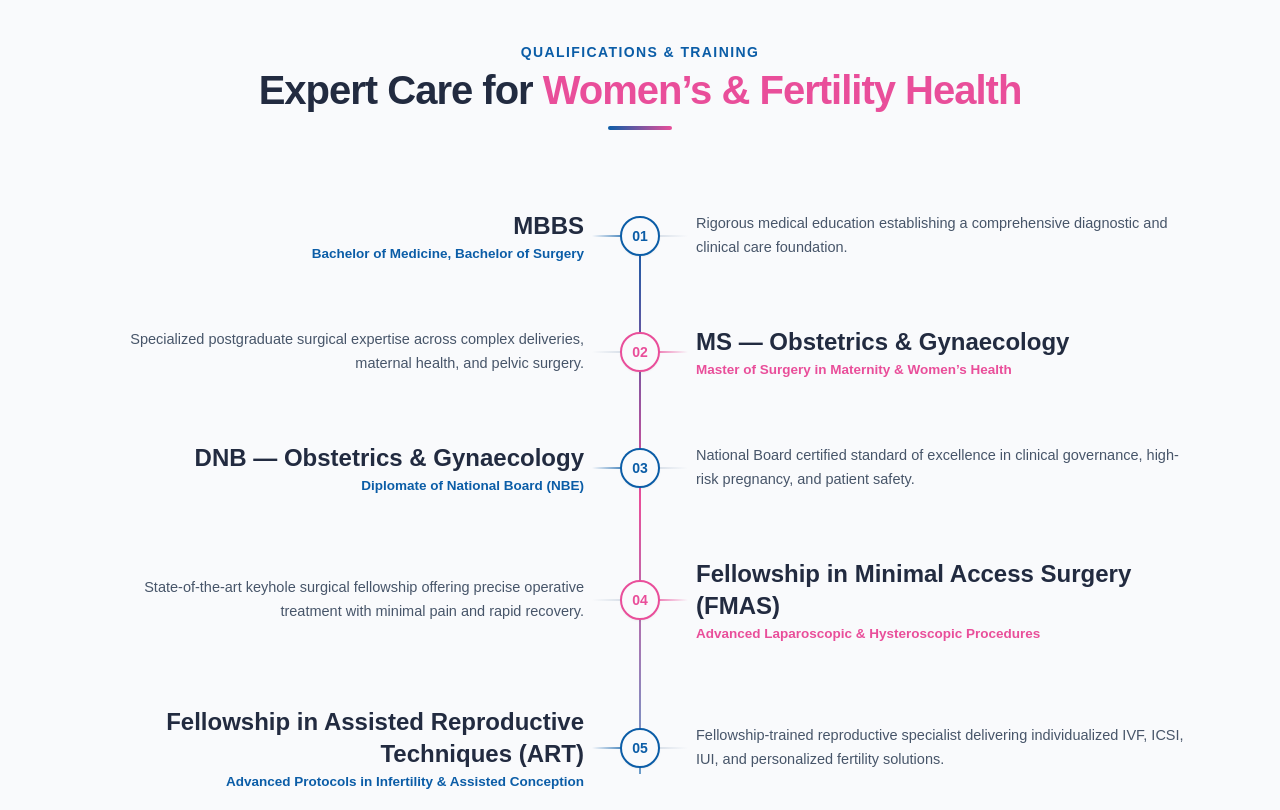
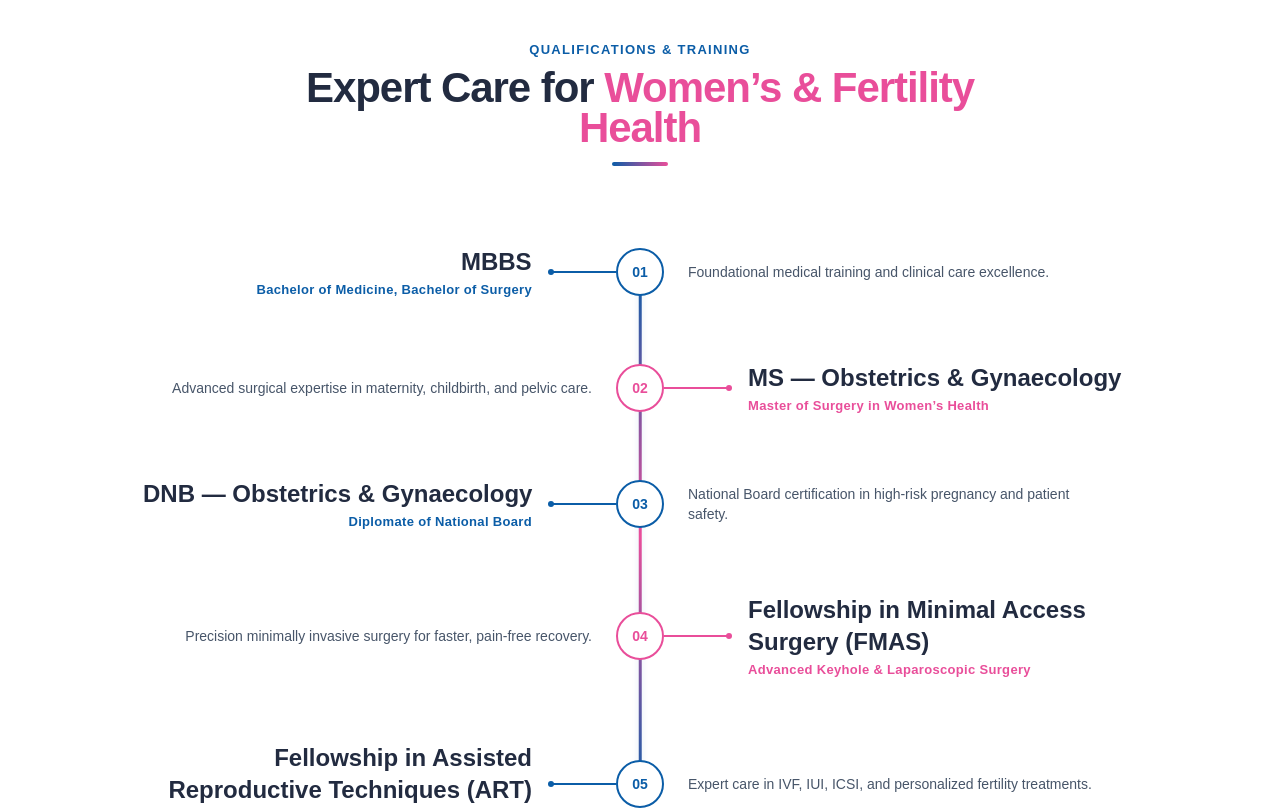
Before and after one commit to skdm-salahuddin-developer/dr-sakshi-naik-healthcare, a React (Vite) app: page / in a window 1280 px wide. Shown: the part 1520-2330 px from the top of the page. Built offline with nearby package versions, Linux system fonts and the light colour scheme.

Commit message:
feat: add QualificationsSection component, global styles, and application structure

```diff
--- a/src/components/home/QualificationsSection.jsx
+++ b/src/components/home/QualificationsSection.jsx
@@ -2,9 +2,8 @@ import React from 'react';
 
 /**
  * QualificationsSection Component
- * Displays Dr. Sakshi Naik's qualifications in an unboxed, alternating 2-sided layout
- * (Degree on Left & Details on Right, then Details on Left & Degree on Right, vice-versa)
- * merged directly into the #F9FAFC section canvas.
+ * Displays Dr. Sakshi Naik's qualifications in an alternating Left-Right layout
+ * with a continuous central vertical line and connector arms to each milestone (01 to 05).
  */
 export default function QualificationsSection({ onBookAppointment, className = '' }) {
   const qualificationsList = [
@@ -12,43 +11,48 @@ export default function QualificationsSection({ onBookAppointment, className = '
       id: '01',
       title: 'MBBS',
       subtitle: 'Bachelor of Medicine, Bachelor of Surgery',
-      desc: 'Rigorous medical education establishing a comprehensive diagnostic and clinical care foundation.',
-      side: 'left', // Degree on Left, Desc on Right
+      desc: 'Foundational medical training and clinical care excellence.',
+      side: 'left', // Title on Left, Desc on Right
+      accentColor: '#0B5DA7',
     },
     {
       id: '02',
       title: 'MS — Obstetrics & Gynaecology',
-      subtitle: 'Master of Surgery in Maternity & Women’s Health',
-      desc: 'Specialized postgraduate surgical expertise across complex deliveries, maternal health, and pelvic surgery.',
-      side: 'right', // Desc on Left, Degree on Right
+      subtitle: 'Master of Surgery in Women’s Health',
+      desc: 'Advanced surgical expertise in maternity, childbirth, and pelvic care.',
+      side: 'right', // Desc on Left, Title on Right
+      accentColor: '#E94E9A',
     },
     {
       id: '03',
       title: 'DNB — Obstetrics & Gynaecology',
-      subtitle: 'Diplomate of National Board (NBE)',
-      desc: 'National Board certified standard of excellence in clinical governance, high-risk pregnancy, and patient safety.',
-      side: 'left', // Degree on Left, Desc on Right
+      subtitle: 'Diplomate of National Board',
+      desc: 'National Board certification in high-risk pregnancy and patient safety.',
+      side: 'left', // Title on Left, Desc on Right
+      accentColor: '#0B5DA7',
     },
     {
       id: '04',
       title: 'Fellowship in Minimal Access Surgery (FMAS)',
-      subtitle: 'Advanced Laparoscopic & Hysteroscopic Procedures',
-      desc: 'State-of-the-art keyhole surgical fellowship offering precise operative treatment with minimal pain and rapid recovery.',
-      side: 'right', // Desc on Left, Degree on Right
+      subtitle: 'Advanced Keyhole & Laparoscopic Surgery',
+      desc: 'Precision minimally invasive surgery for faster, pain-free recovery.',
+      side: 'right', // Desc on Left, Title on Right
+      accentColor: '#E94E9A',
     },
     {
       id: '05',
       title: 'Fellowship in Assisted Reproductive Techniques (ART)',
-      subtitle: 'Advanced Protocols in Infertility & Assisted Conception',
-      desc: 'Fellowship-trained reproductive specialist delivering individualized IVF, ICSI, IUI, and personalized fertility solutions.',
-      side: 'left', // Degree on Left, Desc on Right
+      subtitle: 'Specialized Fertility & IVF Protocols',
+      desc: 'Expert care in IVF, IUI, ICSI, and personalized fertility treatments.',
+      side: 'left', // Title on Left, Desc on Right
+      accentColor: '#0B5DA7',
     },
   ];
 
   return (
     <section
       id="qualifications"
-      className={`bg-[#F9FAFC] border-b border-gray-100 relative overflow-hidden py-16 lg:py-24 ${className}`}
+      className={`bg-white relative overflow-hidden py-16 sm:py-20 lg:py-24 ${className}`}
       style={{ fontFamily: 'Arial, Helvetica, sans-serif' }}
     >
       <div className="max-w-6xl mx-auto px-4 sm:px-6 lg:px-8">
@@ -57,103 +61,103 @@ export default function QualificationsSection({ onBookAppointment, className = '
         <div className="mb-14 sm:mb-20 text-center">
           <div className="max-w-3xl mx-auto text-center">
             <span
-              className="block text-[#0B5DA7] font-bold text-xs sm:text-sm tracking-widest uppercase mb-2"
+              className="block text-[#0B5DA7] font-bold text-xs sm:text-[13px] tracking-widest uppercase mb-2.5"
             >
-              Qualifications &amp; Training
+              QUALIFICATIONS &amp; TRAINING
             </span>
             <h2
-              className="text-3xl sm:text-4xl lg:text-[40px] font-bold text-[#222B40] leading-tight tracking-tight"
+              className="text-3xl sm:text-4xl lg:text-[42px] font-bold text-[#222B40] leading-tight tracking-tight"
             >
               Expert Care for{' '}
               <span className="text-[#E94E9A]">Women’s &amp; Fertility Health</span>
             </h2>
-            <div className="w-16 h-1 bg-gradient-to-r from-[#0B5DA7] to-[#E94E9A] mt-4 rounded-full mx-auto" />
+            <div className="w-14 h-1 bg-gradient-to-r from-[#0B5DA7] to-[#E94E9A] mt-3.5 rounded-full mx-auto" />
           </div>
         </div>
 
-        {/* 2-Sided Alternating Unboxed Layout with Center Connecting Line */}
-        <div className="relative">
+        {/* Symmetrically Centered Alternating Connected Timeline with Zero Gap */}
+        <div className="relative max-w-5xl mx-auto">
 
-          {/* Central Connecting Line (Desktop: Center, Mobile: Left Aligned) */}
-          <div className="absolute left-6 md:left-1/2 top-4 bottom-4 -translate-x-1/2 w-0.5 bg-gradient-to-b from-[#0B5DA7] via-[#E94E9A] to-[#0B5DA7]/60 pointer-events-none" />
+          {/* Continuous Central Connecting Vertical Line: Signature brand blue-to-pink gradient */}
+          <div className="absolute left-1/2 top-6 bottom-6 -translate-x-1/2 w-[2.5px] bg-gradient-to-b from-[#0B5DA7] via-[#E94E9A] via-[#0B5DA7] via-[#E94E9A] to-[#0B5DA7] shadow-[0_0_6px_rgba(11,93,167,0.15)] z-0 pointer-events-none" />
 
           {/* Rows List */}
           <div className="space-y-12 sm:space-y-16">
             {qualificationsList.map((item, index) => {
               const isDegreeLeft = item.side === 'left';
+              const isBlue = index % 2 === 0;
 
               return (
                 <div
                   key={item.id}
-                  className="relative flex flex-col md:flex-row items-start md:items-center w-full group"
+                  className="flex items-center justify-between w-full relative group transition-transform duration-300 hover:-translate-y-1"
                 >
 
-                  {/* LEFT COLUMN (Desktop ~50%) */}
-                  <div className="w-full md:w-1/2 pl-16 md:pl-0 md:pr-14 md:text-right relative">
-                    {/* Horizontal Connector Line: Left to Center Node (Desktop) */}
-                    <div className="hidden md:flex items-center absolute right-0 top-1/2 -translate-y-1/2 w-12 pointer-events-none">
-                      <div className={`w-full h-0.5 ${isDegreeLeft ? 'bg-gradient-to-r from-transparent to-[#0B5DA7]' : 'bg-gradient-to-r from-transparent to-slate-300'}`} />
-                      <div className={`w-1.5 h-1.5 rounded-full shrink-0 ${isDegreeLeft ? 'bg-[#0B5DA7]' : 'bg-slate-400'}`} />
-                    </div>
-
+                  {/* LEFT COLUMN (Exactly 50% - 24px) */}
+                  <div className="w-[calc(50%-24px)] flex items-center justify-end">
                     {isDegreeLeft ? (
-                      /* Degree Title on Left */
-                      <div>
-                        <h3 className="text-lg sm:text-xl lg:text-2xl font-bold text-[#222B40] group-hover:text-[#0B5DA7] transition-colors leading-tight">
+                      /* Degree Title on Left + Theme Gradient Line touching Circle */
+                      <div className="flex items-center justify-end w-full">
+                        <div className="text-right">
+                          <h3 className="text-lg sm:text-xl md:text-2xl font-bold text-[#222B40] group-hover:text-[#0B5DA7] transition-colors leading-tight">
                             {item.title}
                           </h3>
-                        <p className="text-xs sm:text-[13.5px] text-[#0B5DA7] font-semibold mt-1">
+                          <p className="text-xs sm:text-[13px] text-[#0B5DA7] font-semibold mt-1 tracking-wide">
                             {item.subtitle}
                           </p>
                         </div>
+                        {/* Theme Blue-to-Pink horizontal connector arm */}
+                        <div className="flex items-center shrink-0 ml-3 sm:ml-4">
+                          <div className="w-1.5 h-1.5 rounded-full bg-[#0B5DA7] -mr-0.5 z-10 hidden sm:block" />
+                          <div className="w-8 sm:w-12 md:w-16 h-[2.5px] bg-gradient-to-r from-[#0B5DA7] to-[#0B5DA7] transition-all duration-300 group-hover:h-[3px] group-hover:shadow-[0_0_10px_rgba(11,93,167,0.6)]" />
+                        </div>
+                      </div>
                     ) : (
-                      /* Description on Left (When Degree is on Right) */
-                      <div className="hidden md:block">
-                        <p className="text-sm sm:text-[14.5px] text-slate-600 leading-relaxed font-normal">
+                      /* Description on Left */
+                      <div className="text-right max-w-md pr-4 sm:pr-6">
+                        <p className="text-xs sm:text-sm text-slate-600 leading-relaxed font-normal group-hover:text-slate-800 transition-colors">
                           {item.desc}
                         </p>
                       </div>
                     )}
                   </div>
 
-                  {/* CENTER CONNECTING NODE / NUMBER BADGE */}
-                  <div className="absolute left-6 md:left-1/2 -translate-x-1/2 top-1 md:top-1/2 md:-translate-y-1/2 z-10">
+                  {/* CENTER CIRCLE NODE (Exactly 48px width in middle) */}
+                  <div className="w-12 h-12 flex items-center justify-center relative z-10 shrink-0">
                     <div
-                      className={`w-9 h-9 sm:w-10 sm:h-10 rounded-full bg-[#F9FAFC] border-2 ${index % 2 === 0 ? 'border-[#0B5DA7] text-[#0B5DA7]' : 'border-[#E94E9A] text-[#E94E9A]'} flex items-center justify-center font-bold text-xs sm:text-sm shadow-sm transition-all duration-300 group-hover:scale-110 group-hover:bg-white group-hover:shadow-md`}
+                      className={`w-10 h-10 sm:w-11 sm:h-11 md:w-12 md:h-12 rounded-full bg-white border-2 ${
+                        isBlue
+                          ? 'border-[#0B5DA7] text-[#0B5DA7] group-hover:bg-[#0B5DA7] group-hover:text-white group-hover:ring-4 group-hover:ring-[#0B5DA7]/20'
+                          : 'border-[#E94E9A] text-[#E94E9A] group-hover:bg-[#E94E9A] group-hover:text-white group-hover:ring-4 group-hover:ring-[#E94E9A]/20'
+                      } flex items-center justify-center font-bold text-xs sm:text-sm shadow-xs transition-all duration-300 group-hover:scale-110 group-hover:shadow-lg cursor-default select-none`}
                     >
                       {item.id}
                     </div>
                   </div>
 
-                  {/* RIGHT COLUMN (Desktop ~50%) */}
-                  <div className="w-full md:w-1/2 pl-16 md:pl-14 md:text-left mt-2 md:mt-0 relative">
-                    {/* Horizontal Connector Line: Center Node to Right (Desktop) */}
-                    <div className="hidden md:flex items-center absolute left-0 top-1/2 -translate-y-1/2 w-12 pointer-events-none">
-                      <div className={`w-1.5 h-1.5 rounded-full shrink-0 ${!isDegreeLeft ? 'bg-[#E94E9A]' : 'bg-slate-400'}`} />
-                      <div className={`w-full h-0.5 ${!isDegreeLeft ? 'bg-gradient-to-r from-[#E94E9A] to-transparent' : 'bg-gradient-to-r from-slate-300 to-transparent'}`} />
+                  {/* RIGHT COLUMN (Exactly 50% - 24px) */}
+                  <div className="w-[calc(50%-24px)] flex items-center justify-start">
+                    {!isDegreeLeft ? (
+                      /* Theme Pink Line touching Circle on left + Degree Title on Right */
+                      <div className="flex items-center justify-start w-full">
+                        {/* Theme Pink horizontal connector arm */}
+                        <div className="flex items-center shrink-0 mr-3 sm:mr-4">
+                          <div className="w-8 sm:w-12 md:w-16 h-[2.5px] bg-gradient-to-r from-[#E94E9A] to-[#E94E9A] transition-all duration-300 group-hover:h-[3px] group-hover:shadow-[0_0_10px_rgba(233,78,154,0.6)]" />
+                          <div className="w-1.5 h-1.5 rounded-full bg-[#E94E9A] -ml-0.5 z-10 hidden sm:block" />
                         </div>
-
-                    {/* Mobile Horizontal Connector Arm from Left Vertical Line */}
-                    <div className="block md:hidden absolute left-6 top-5 w-7 h-0.5 bg-gradient-to-r from-[#0B5DA7] to-slate-300 pointer-events-none" />
-
-                    {isDegreeLeft ? (
-                      /* Description on Right (When Degree is on Left) */
-                      <div>
-                        <p className="text-sm sm:text-[14.5px] text-slate-600 leading-relaxed font-normal">
-                          {item.desc}
+                        <div className="text-left">
+                          <h3 className="text-lg sm:text-xl md:text-2xl font-bold text-[#222B40] group-hover:text-[#E94E9A] transition-colors leading-tight">
+                            {item.title}
+                          </h3>
+                          <p className="text-xs sm:text-[13px] text-[#E94E9A] font-semibold mt-1 tracking-wide">
+                            {item.subtitle}
                           </p>
                         </div>
+                      </div>
                     ) : (
-                      /* Degree Title on Right */
-                      <div>
-                        <h3 className="text-lg sm:text-xl lg:text-2xl font-bold text-[#222B40] group-hover:text-[#E94E9A] transition-colors leading-tight">
-                          {item.title}
-                        </h3>
-                        <p className="text-xs sm:text-[13.5px] text-[#E94E9A] font-semibold mt-1">
-                          {item.subtitle}
-                        </p>
-                        {/* On mobile, also show description below title */}
-                        <p className="block md:hidden text-sm text-slate-600 leading-relaxed font-normal mt-2">
+                      /* Description on Right */
+                      <div className="text-left max-w-md pl-4 sm:pl-6">
+                        <p className="text-xs sm:text-sm text-slate-600 leading-relaxed font-normal group-hover:text-slate-800 transition-colors">
                           {item.desc}
                         </p>
                       </div>
--- a/src/index.css
+++ b/src/index.css
@@ -67,59 +67,113 @@
   will-change: opacity;
 }
 
-/* Base Section Arrival on Scroll */
-.section-arrive {
+/* ==========================================================================
+   Smooth Universal Scroll & Edge Reveal Animations
+   ========================================================================== */
+
+/* Base Smooth Transition Timings & Curves */
+.reveal-fade,
+.reveal-left,
+.reveal-right,
+.reveal-up,
+.reveal-scale,
+.section-arrive,
+.arrive-heading-right,
+.arrive-image-left,
+.arrive-content-bottom {
   opacity: 0;
-  transform: translateY(24px);
-  transition: opacity 1.15s cubic-bezier(0.22, 1, 0.36, 1),
-              transform 1.15s cubic-bezier(0.22, 1, 0.36, 1);
   will-change: opacity, transform;
+  transition: opacity 0.9s cubic-bezier(0.16, 1, 0.3, 1),
+              transform 0.9s cubic-bezier(0.16, 1, 0.3, 1);
 }
 
-.section-arrive.section-arrived,
-.section-arrive.is-arrived {
-  opacity: 1 !important;
-  transform: translateY(0) !important;
+/* Coming smoothly from Left Edge */
+.reveal-left,
+.arrive-image-left {
+  transform: translateX(-50px);
 }
 
-/* Soft & Slow Directional Arrival Animations */
-/* Text Heading from Right Side */
+/* Coming smoothly from Right Edge */
+.reveal-right,
 .arrive-heading-right {
-  opacity: 0;
-  transform: translateX(45px);
-  transition: opacity 1.2s cubic-bezier(0.22, 1, 0.36, 1),
-              transform 1.2s cubic-bezier(0.22, 1, 0.36, 1);
-  will-change: opacity, transform;
+  transform: translateX(50px);
 }
 
-/* Main Image from Left Side */
-.arrive-image-left {
-  opacity: 0;
-  transform: translateX(-45px);
-  transition: opacity 1.25s cubic-bezier(0.22, 1, 0.36, 1),
-              transform 1.25s cubic-bezier(0.22, 1, 0.36, 1);
-  will-change: opacity, transform;
+/* Coming smoothly from Bottom / Up */
+.reveal-up,
+.section-arrive,
+.arrive-content-bottom {
+  transform: translateY(36px);
 }
 
-/* Content, Grids, Cards & Subtitles from Bottom Side */
-.arrive-content-bottom {
-  opacity: 0;
-  transform: translateY(35px);
-  transition: opacity 1.2s cubic-bezier(0.22, 1, 0.36, 1),
-              transform 1.2s cubic-bezier(0.22, 1, 0.36, 1);
-  will-change: opacity, transform;
+/* Subtle Scale + Fade */
+.reveal-scale {
+  transform: scale(0.92) translateY(20px);
 }
 
-/* Staggered Soft Delays */
-.arrive-delay-100 { transition-delay: 0.1s; }
-.arrive-delay-200 { transition-delay: 0.2s; }
-.arrive-delay-300 { transition-delay: 0.3s; }
-.arrive-delay-400 { transition-delay: 0.4s; }
+/* Simple Fade */
+.reveal-fade {
+  transform: translateY(0);
+}
 
-/* Arrived States */
-.arrive-heading-right.is-arrived,
-.arrive-image-left.is-arrived,
-.arrive-content-bottom.is-arrived {
+/* Stagger Delays for Rich Cascading Flow */
+.reveal-delay-1, .arrive-delay-100 { transition-delay: 0.08s; }
+.reveal-delay-2, .arrive-delay-200 { transition-delay: 0.16s; }
+.reveal-delay-3, .arrive-delay-300 { transition-delay: 0.24s; }
+.reveal-delay-4, .arrive-delay-400 { transition-delay: 0.32s; }
+.reveal-delay-5 { transition-delay: 0.40s; }
+.reveal-delay-6 { transition-delay: 0.48s; }
+
+/* Active / Revealed State (Visible & Fluid) */
+.is-revealed,
+.is-arrived,
+.section-arrived,
+.reveal-active {
   opacity: 1 !important;
-  transform: translate(0, 0) !important;
+  transform: translate(0, 0) scale(1) !important;
 }
+
+.is-revealed .reveal-left,
+.is-revealed .reveal-right,
+.is-revealed .reveal-up,
+.is-revealed .reveal-scale,
+.is-revealed .reveal-fade,
+.is-arrived .arrive-heading-right,
+.is-arrived .arrive-image-left,
+.is-arrived .arrive-content-bottom {
+  opacity: 1 !important;
+  transform: translate(0, 0) scale(1) !important;
+}
+
+/* ==========================================================================
+   Timeline Interactive & Up-Down Floating Effects
+   ========================================================================== */
+@keyframes timelineFloat {
+  0%, 100% {
+    transform: translateY(0);
+  }
+  50% {
+    transform: translateY(-5px);
+  }
+}
+
+@keyframes verticalLinePulse {
+  0% {
+    background-position: 0% 0%;
+  }
+  50% {
+    background-position: 0% 100%;
+  }
+  100% {
+    background-position: 0% 0%;
+  }
+}
+
+.timeline-float-slow {
+  animation: timelineFloat 4s ease-in-out infinite;
+}
+
+.timeline-line-animated {
+  background-size: 100% 200%;
+  animation: verticalLinePulse 6s ease-in-out infinite;
+}
```
Also changed, not shown: src/App.jsx (+48 -45 lines), 1 other file (tests, documents, lock files or other folders). Lines whose indentation alone changed are shown as unchanged.
